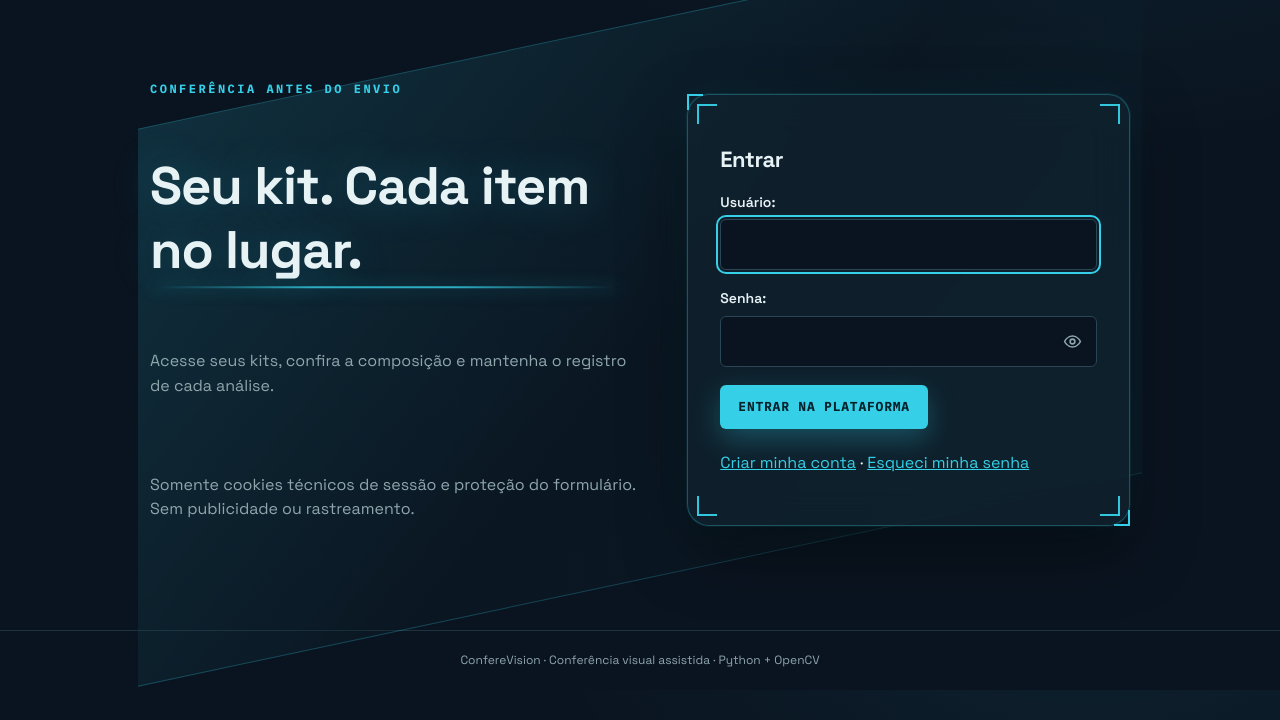
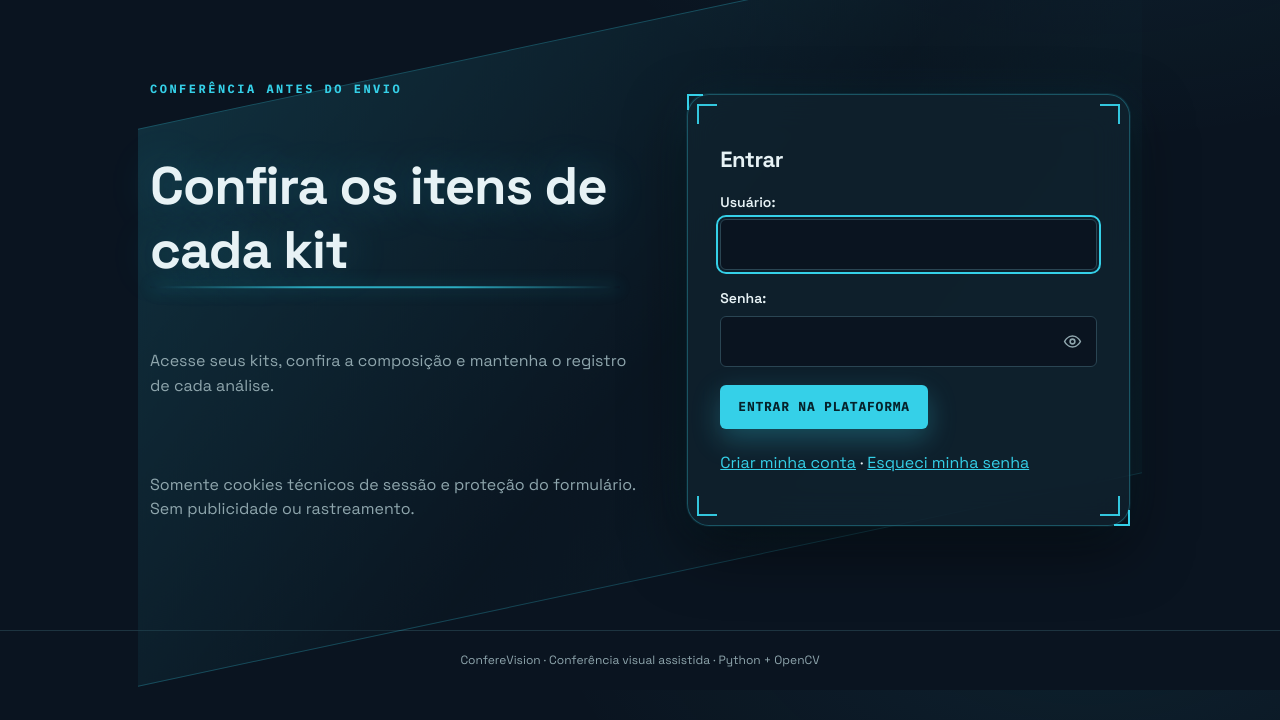
Before and after one commit to oenzoalmeida/ConfereVision, a Django app: page /entrar/ in a window 1280 px wide. Shown: the part 80-800 px from the top of the page. Run offline with Django 5.2, Linux system fonts and the light colour scheme; parts of the project's set-up code (start-up, migrations or seed data) failed here and were passed over; some web fonts are replaced.

Commit message:
docs: revisar textos da interface

```diff
--- a/templates/registration/login.html
+++ b/templates/registration/login.html
@@ -1 +1 @@
-{% extends 'base.html' %}{% block title %}Entrar · ConfereVision{% endblock %}{% block content %}<section class="auth"><div class="eyebrow">Conferência antes do envio</div><h1>Seu kit. Cada item no lugar.</h1><p class="muted">Acesse seus kits, confira a composição e mantenha o registro de cada análise.</p><div class="card"><h2>Entrar</h2><form method="post">{% csrf_token %}{{ form.as_p }}<button>Entrar na plataforma</button></form><p style="margin-top:22px"><a href="{% url 'signup' %}">Criar minha conta</a> · <a href="{% url 'recovery' %}">Esqueci minha senha</a></p></div><p class="muted">Somente cookies técnicos de sessão e proteção do formulário. Sem publicidade ou rastreamento.</p></section>{% endblock %}
+{% extends 'base.html' %}{% block title %}Entrar · ConfereVision{% endblock %}{% block content %}<section class="auth"><div class="eyebrow">Conferência antes do envio</div><h1>Confira os itens de cada kit</h1><p class="muted">Acesse seus kits, confira a composição e mantenha o registro de cada análise.</p><div class="card"><h2>Entrar</h2><form method="post">{% csrf_token %}{{ form.as_p }}<button>Entrar na plataforma</button></form><p style="margin-top:22px"><a href="{% url 'signup' %}">Criar minha conta</a> · <a href="{% url 'recovery' %}">Esqueci minha senha</a></p></div><p class="muted">Somente cookies técnicos de sessão e proteção do formulário. Sem publicidade ou rastreamento.</p></section>{% endblock %}
```
